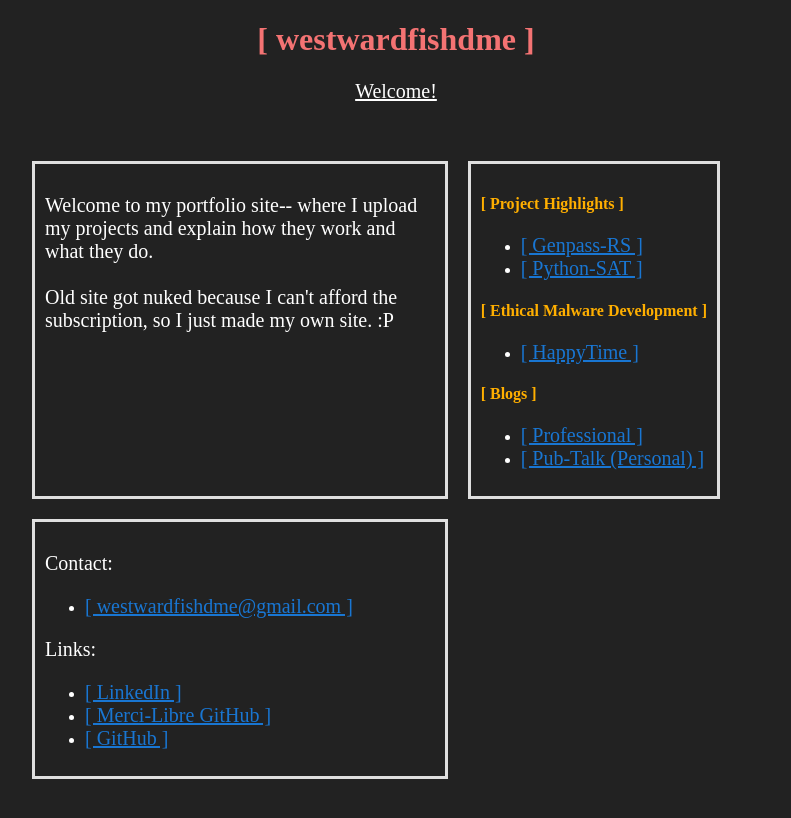
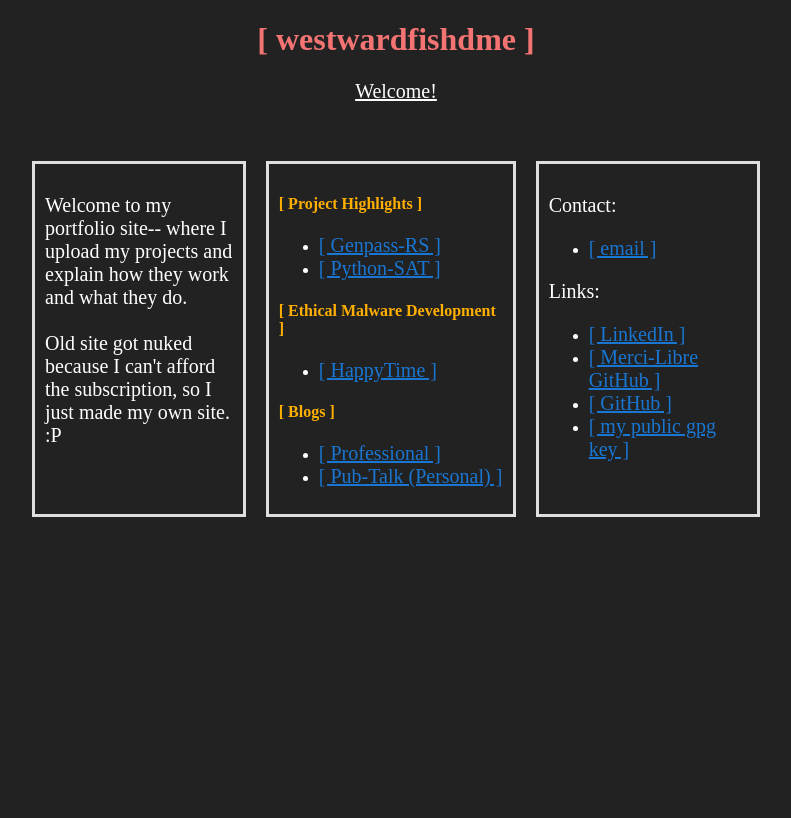
Before and after one commit to westwardfishdme/westwardfishdme.github.io, a Jekyll site: the page index.html, which Jekyll copies as it is, in a window 1280 px wide. Shown: the top 818 px of the page, without its empty margins (244-1035 px from the left). Built offline with Jekyll 4.4.1, drawn with Linux system fonts in a browser that asks for light colours.

Commit message:
added gpg key

```diff
--- a/index.html
+++ b/index.html
@@ -38,24 +38,20 @@
 			</ul>
 		</div>
 
-		<!-- spacer -->
-		<div class="griditem">
-
-		</div>
-
 
 		<!--Contact-->
 
 		<div id="borderedtext" class="griditem">
 			<p>Contact:</p>
 			<ul>
-				<li><a href="mailto:westwardfishdme@gmail.com">[ westwardfishdme@gmail.com ]</a></li>
+				<li><a href="mailto:westwardfishdme@gmail.com">[ email ]</a></li>
 			</ul>
 			<p>Links:</p>
 			<ul>
 				<li><a href="https://www.linkedin.com/in/westwardfishdme/">[ LinkedIn ]</a></li>
 				<li><a href="https://www.github.com/merci-libre">[ Merci-Libre GitHub ]</a></li>
 				<li><a href="https://www.github.com/westwardfishdme">[ GitHub ]</a></li>
+				<li><a href="./finch.asc">[ my public gpg key ]</a></li>
 			</ul>
 		</div>
 	</div>
```
Also changed, not shown: 1 other file.
